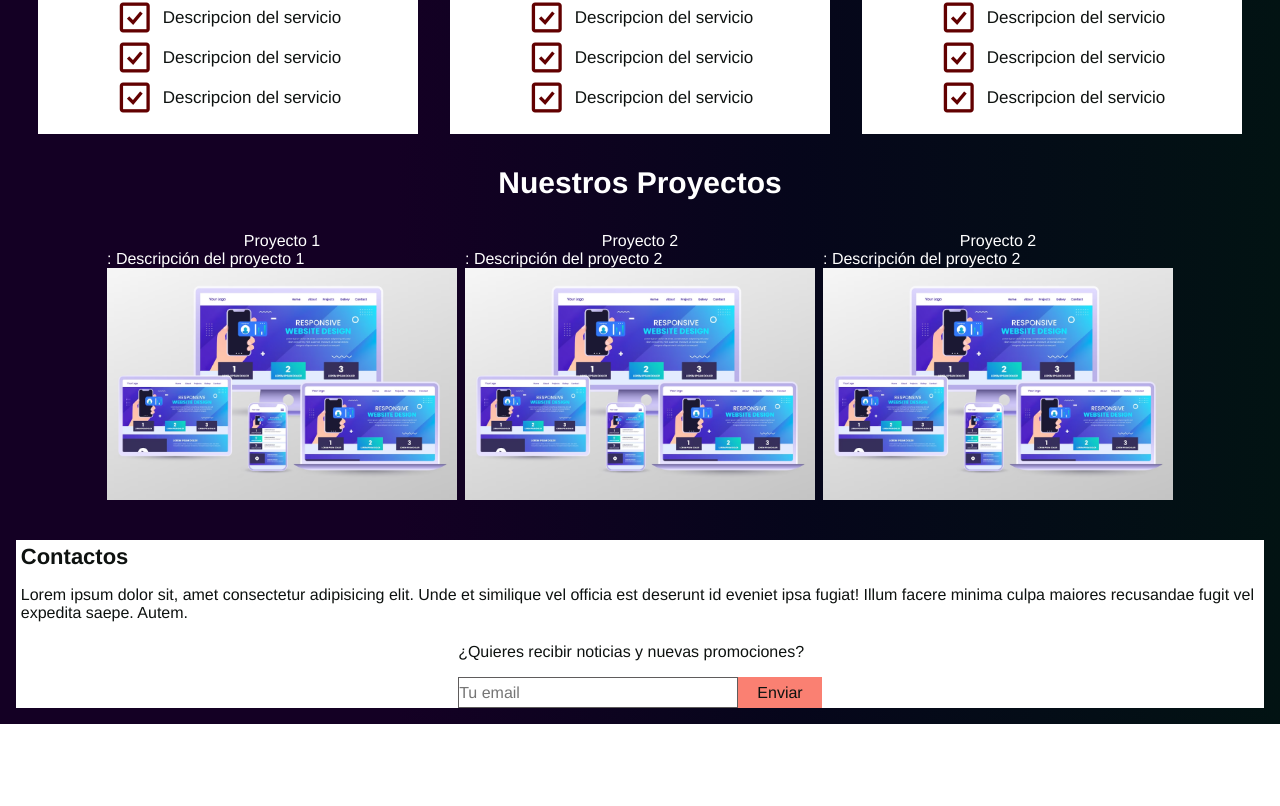
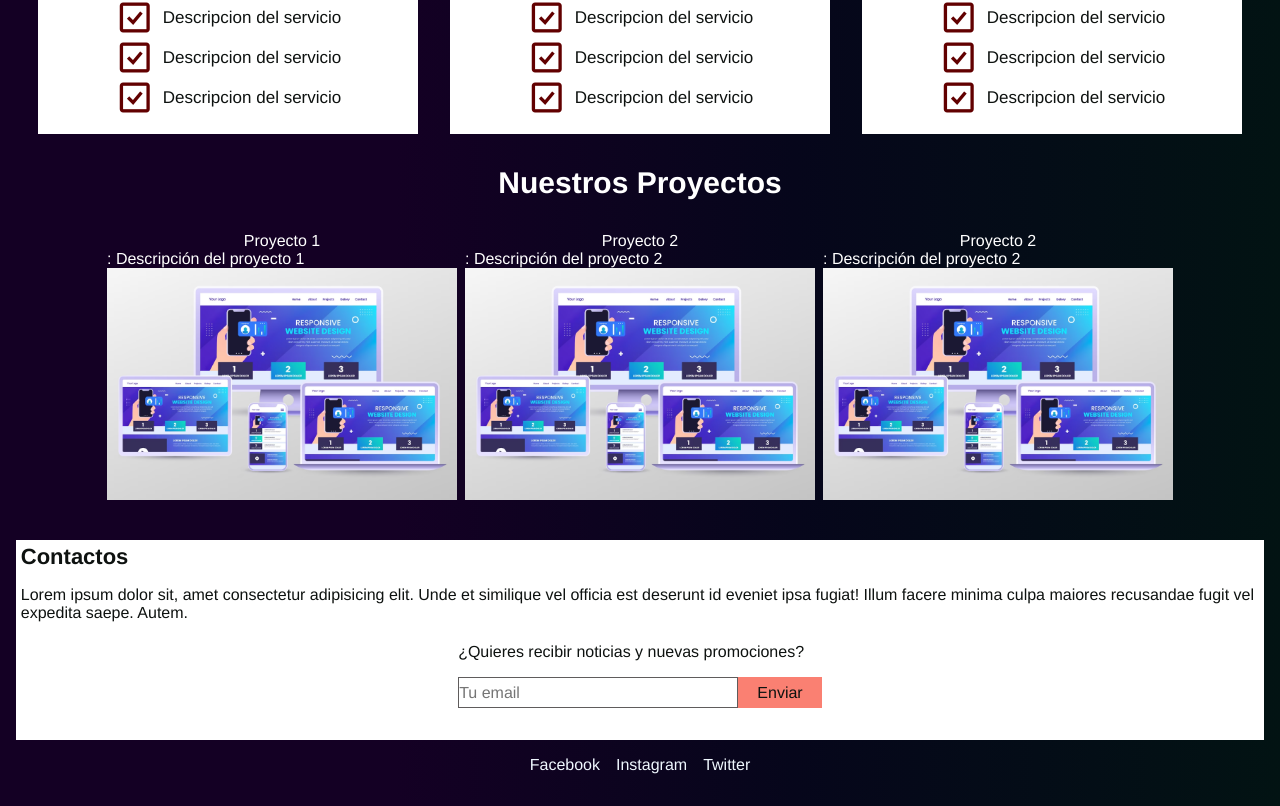
Before and after one commit to cristobalquilimaco/teguilog, a React (Vite) app: page /#/ in a window 1280 px wide. Shown: the part 2963-3769 px from the top of the page. Before the commit the page ends 3687 px from the top, so only its background shows below. Built offline with nearby package versions, Linux system fonts and the light colour scheme.

Commit message:
Se ajusta iconos de redes sociales para pantallas pequeñas

```diff
--- a/src/shared/Footer.jsx
+++ b/src/shared/Footer.jsx
@@ -19,6 +19,11 @@ const Footer = () => {
           </div>
         </div>
       </section>
+      <div className='social_ico'>
+      <i className='bx bxl-facebook-square'></i><span className='social_tt'>Facebook</span>
+      <i className='bx bxl-instagram-alt' ></i><span className='social_tt'>Instagram</span>
+      <i className='bx bxl-twitter'></i><span className='social_tt'>Twitter</span>
+      </div>
     </div>
   )
 }
--- a/src/shared/styles/footer.css
+++ b/src/shared/styles/footer.css
@@ -3,6 +3,7 @@ margin-top: 100px;
 width: 100%;
 background: rgb(20,0,36);
 background: linear-gradient(90deg, rgba(20,0,36,1) 31%, rgba(6,6,27,1) 62%, rgba(2,19,19,1) 100%);
+margin-bottom: 2rem;
 }
 
 .contact_footer{
@@ -13,6 +14,7 @@ flex-wrap: wrap;
 align-items: center;
 justify-content: center;
 gap: 1rem;
+padding-bottom: 2rem;
 }
 
 .text_info_footer{
@@ -55,3 +57,15 @@ padding: 0.4rem 1.2rem 0.4rem 1.2rem;
     background-color: rgb(196, 85, 73);
     cursor: pointer;
     }
+
+.social_ico{
+display: flex;
+flex-wrap: wrap;
+gap: 1rem;
+justify-content: center;
+align-items: center;
+}
+
+.social_tt{
+    color: aliceblue;
+}
```
